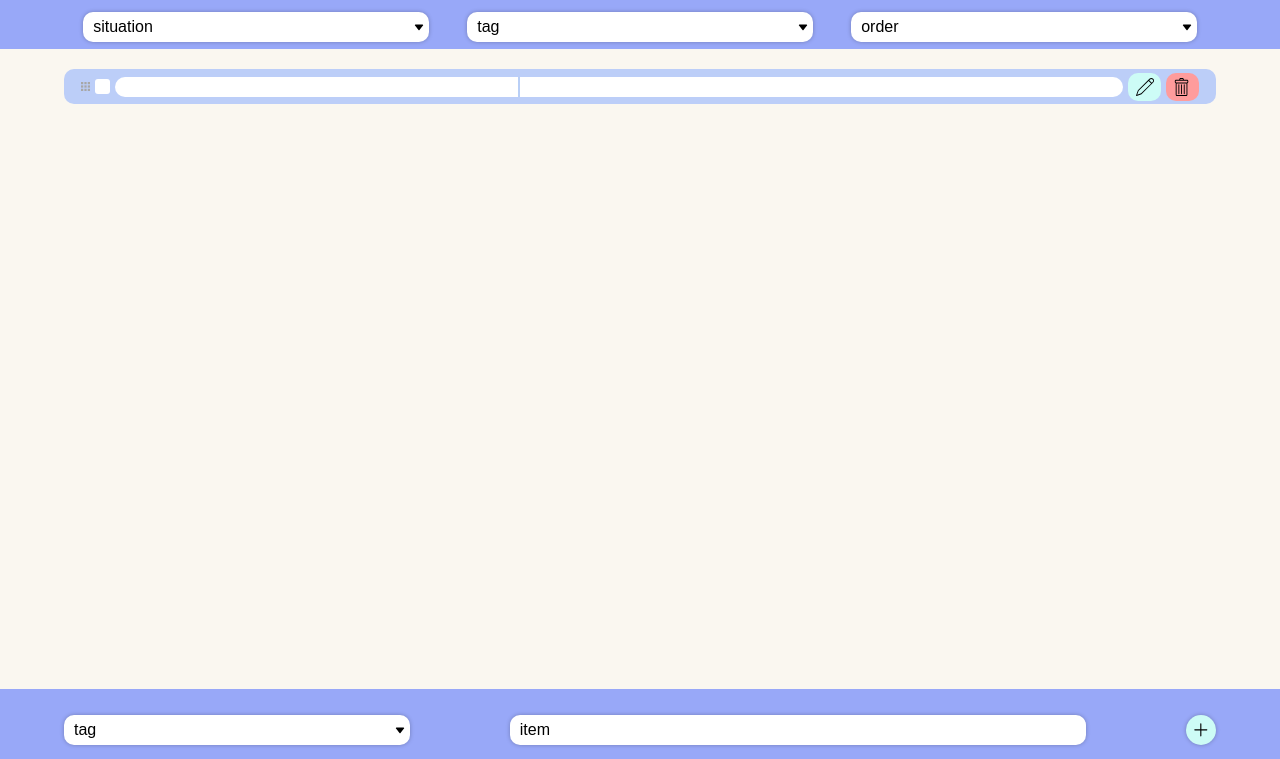
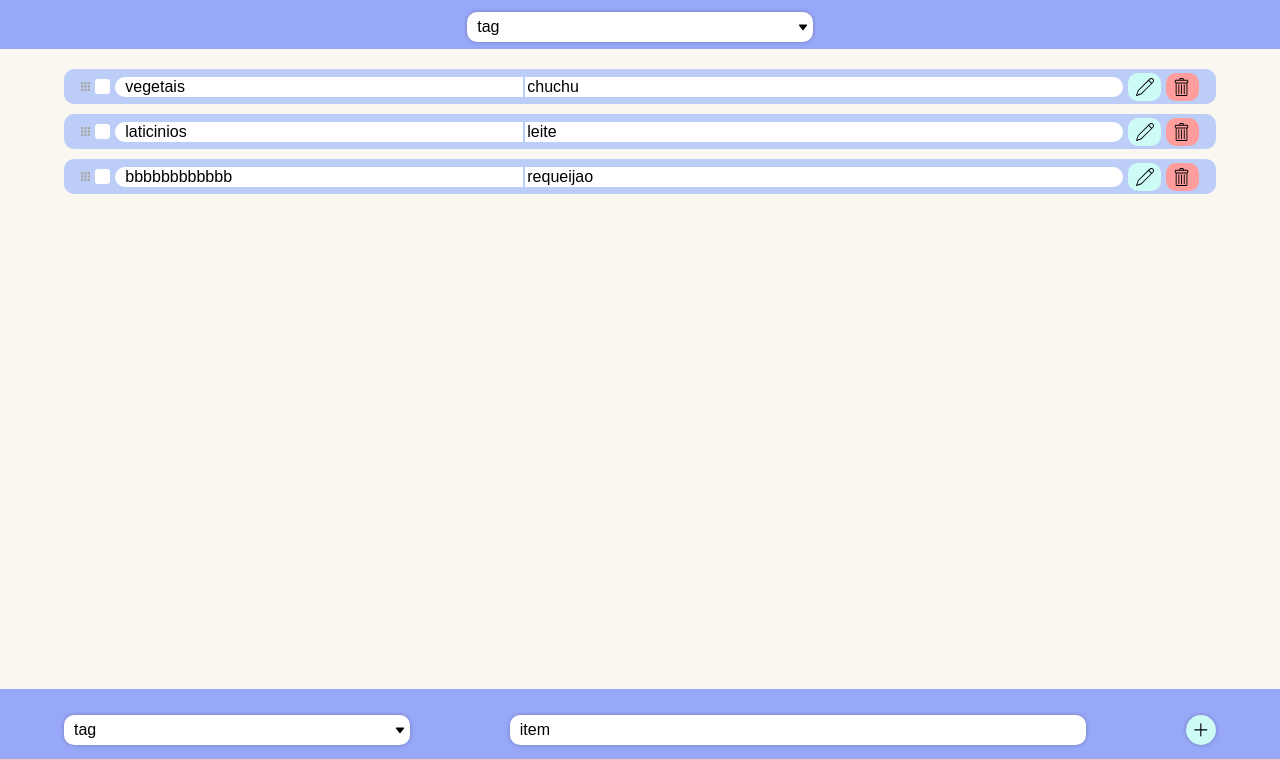
Before and after one commit to OliveiraJess/lista-compras, a website: page index.html in a window 1280 px wide. Shown: the part 41-800 px from the top of the page. Drawn offline with Linux system fonts and the light colour scheme.

Commit message:
logica inicial para a criação dos elementos HTML

```diff
--- a/index.html
+++ b/index.html
@@ -19,49 +19,6 @@
 
 			<div id='filters'>
 
-				<div class='drop_down' id='situation'>
-					<div class='click'></div>
-					<p activated='false'>situation</p>
-					<button class='filter'><img activated='false' src='style/image/arrow_down.svg' alt='arrow'></button>
-
-					<div options='close'>
-						<ul>
-						<li>ok</li>
-						<li>not ok</li>
-						<li>both</li>
-						</ul>
-					</div>
-				</div>
-
-				<div class='drop_down' id='tag'>
-					<div class='click'></div>
-					<p activated='false'>tag</p>
-					<button class='filter'><img activated='false' src='style/image/arrow_down.svg' alt='arrow'></button>
-
-					<div options='close'>
-						<ul>
-						<li>aaa</li>
-						<li>bbb</li>
-						<li>ccc</li>
-						<li>ddd</li>
-						<li>eee</li>
-						<li>fff</li>
-						</ul>
-					</div>
-				</div>
-
-				<div class='drop_down' id='order'>
-					<div class='click'></div>
-					<p activated='false'>order</p>
-					<button class='filter'><img activated='false' src='style/image/arrow_down.svg' alt='arrow'></button>
-
-					<div options='close'>
-						<ul>
-						<li>a - z</li>
-						<li>z - a</li>
-						</ul>
-					</div>
-				</div>
 
 			</div>
 
@@ -74,18 +31,6 @@
 
 		<div class='container'>
 
-			<div class='item'>
-				<div class='container'>
-				<img src='style/image/grab.svg' alt='grab'>
-				<input type='checkbox' class='field' id='checked'>
-				<div class='text'>
-					<input type='text' value='' class='field' id='tag' disabled>
-					<input type='text' value='' class='field' id='order' disabled>
-				</div>
-				<button class='btn' id='pencil'></button>
-				<button class='btn' id='trash'></button>
-				</div>
-			</div>
 
 		</div>
 
--- a/index.js
+++ b/index.js
@@ -1,3 +1,94 @@
+
+
+
+
+
+// CREATE ITEM
+const creatItem = document.querySelector('#create_item')
+creatItem.addEventListener('click', () => {
+    const placeholder = creatItem.querySelector('p')
+    placeholder.setAttribute('activated','true')
+
+})
+
+
+
+
+
+
+// CREATE ITEM
+const item = (tag,item,checked=false) => {
+    const main = document.querySelector('main .container')
+
+    const element = {
+        item,
+        tag,
+        checked
+
+    }
+
+    main.innerHTML += `<div class='item'>
+                            <div class='container'>
+                            <img src='style/image/grab.svg' alt='grab'>
+                            <input type='checkbox' class='field' id='checked' value='${element.checked}'>
+                            <div class='text'>
+                                <input type='text' value='${element.tag}' class='field' id='tag' disabled>
+                                <input type='text' value='${element.item}' class='field' id='order' disabled>
+                            </div>
+                            <button class='btn' id='pencil'></button>
+                            <button class='btn' id='trash'></button>
+                            </div>
+                        </div>`
+
+
+    return element
+
+}
+
+
+
+// Drop
+const drop = (placeholder,lista=[]) => {
+    const navegation = document.querySelector('#navigation #filters')
+    const element = {
+        placeholder,
+        listar: () => {
+            const tagLista = []
+            for(tag in lista) {
+                tagLista.push(`<li>${lista[tag]}</li>`)
+            }
+
+            return tagLista.toString().replace(/,/g, '')
+
+        }
+
+    }
+
+    navegation.innerHTML += `<div class='drop_down' id='situation'>
+                                <div class='click'></div>
+                                <p activated='false'>${element.placeholder}</p>
+                                <button class='filter'><img activated='false' src='style/image/arrow_down.svg' alt='arrow'></button>
+
+                                <div options='close'>
+                                    <ul>
+                                    ${element.listar(lista)}
+                                    </ul>
+                                </div>
+                            </div>`
+
+
+
+}
+
+const a = item('vegetais','chuchu')
+
+const b = item('laticinios','leite')
+
+const c = item('bbbbbbbbbbbb','requeijao')
+
+drop('tag',[a.tag,b.tag,c.tag, 'ss', 'aaaa','joaaa'])
+
+
 // DROPS
 const drops = []
 document.querySelectorAll('.drop_down').forEach(drop => drops.push(drop))
@@ -56,14 +147,3 @@ drops.forEach(drop => {
     })
 
 })
-
-
-
-
-// CREATE ITME
-const creatItem = document.querySelector('#create_item')
-creatItem.addEventListener('click', () => {
-    const placeholder = creatItem.querySelector('p')
-    placeholder.setAttribute('activated','true')
-
-})
--- a/style/item/item.css
+++ b/style/item/item.css
@@ -52,6 +52,7 @@ input:disabled {
 
 .item #tag {
   width: 40%;
+  padding-left: 10px;
   border-right: 2px solid #b9cff6;
   border-radius: 15px 0 0 15px;
 
```
